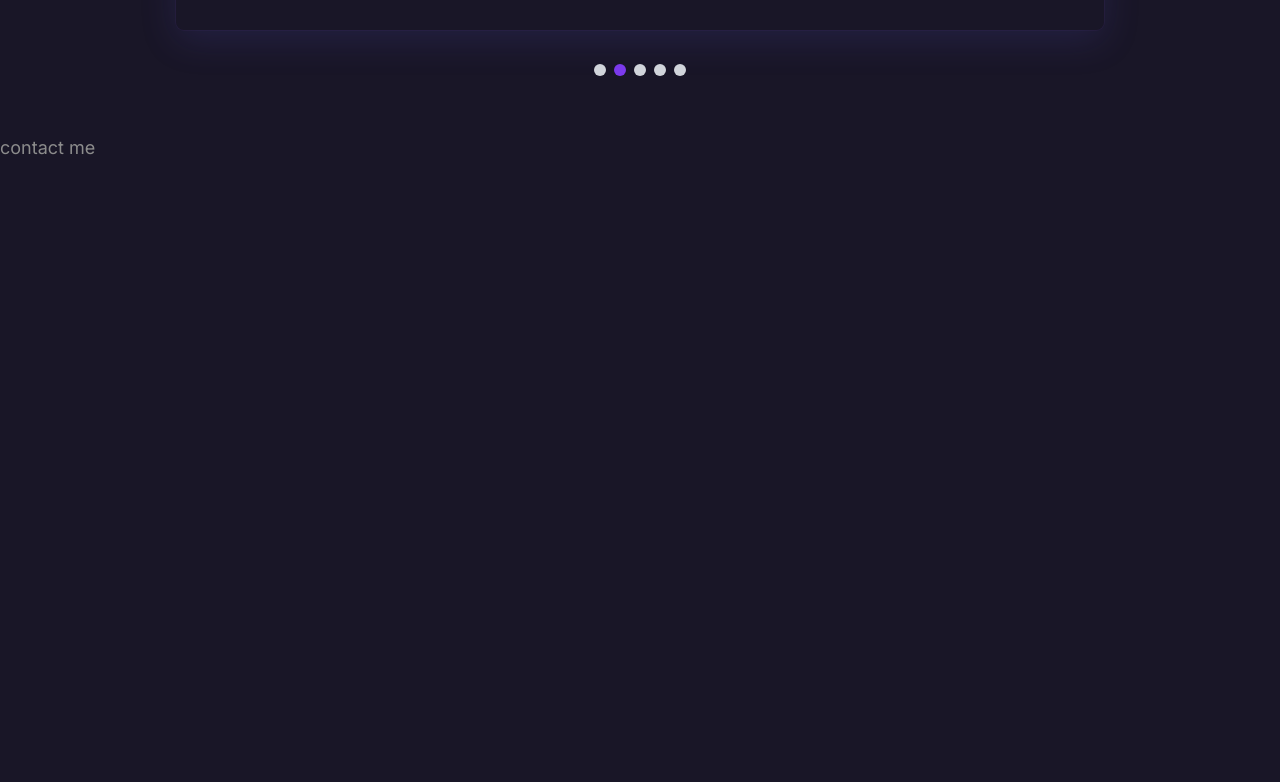
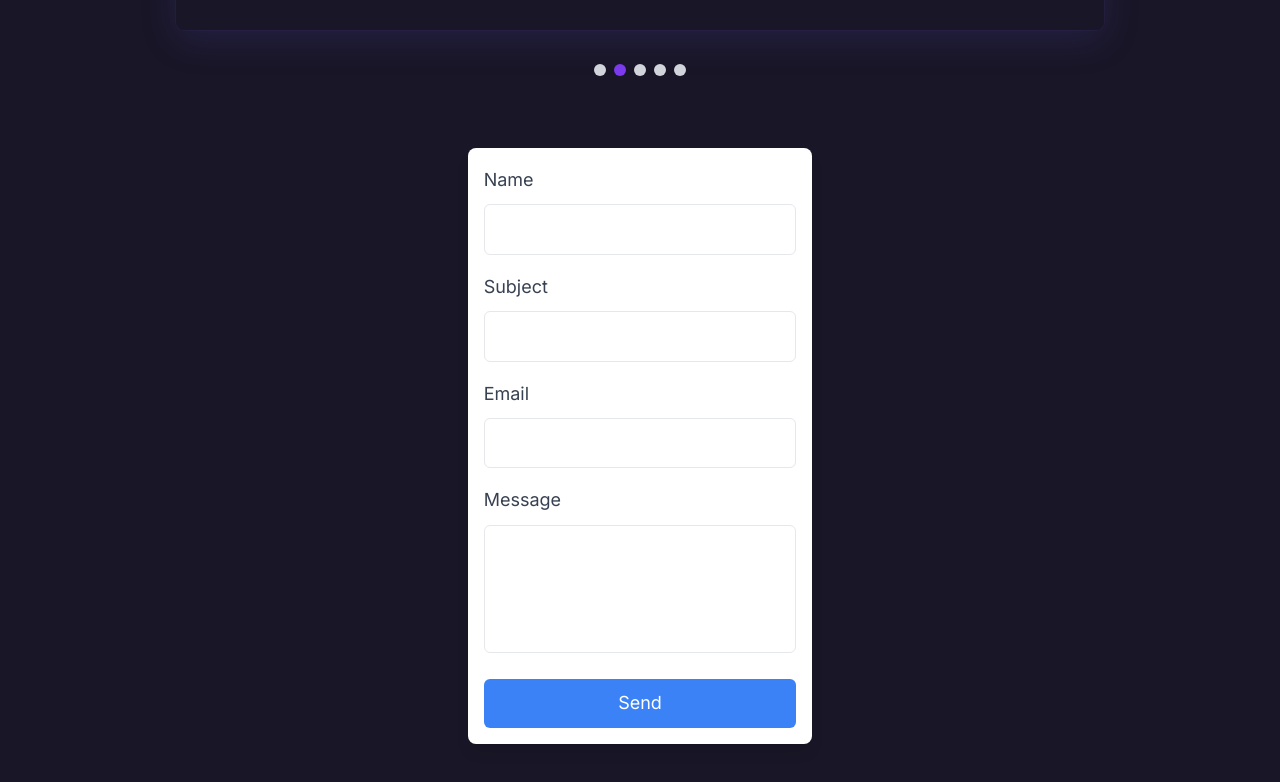
Before and after one commit to YousifQesim/portfolio, a Next.js app: page / in a window 1280 px wide. Shown: the part 3996-4778 px from the top of the page. Built offline with nearby package versions, Linux system fonts and the light colour scheme.

Commit message:
contact page create

```diff
--- a/src/components/Pages/ContactMe.js
+++ b/src/components/Pages/ContactMe.js
@@ -1,11 +1,96 @@
+"use client"
+import { useRef, useState } from "react";
+import emailjs from "@emailjs/browser";
+import { motion } from "framer-motion";
+import { ToastContainer, toast } from "react-toastify";
+import "react-toastify/dist/ReactToastify.css";
 
+const App = () => {
+  const form = useRef();
+  const [isSending, setIsSending] = useState(false);
 
-const ContactMe = () => {
+  const sendEmail = (e) => {
+    e.preventDefault();
+
+    setIsSending(true);
+
+    emailjs
+      .sendForm(
+        "service_op35dyj",
+        "template_ce3fxzh",
+        form.current,
+        "LNcV7stvoXWvNRvNW"
+      )
+      .then(() => {
+        setIsSending(false);
+        toast.success("Email sent successfully!");
+        form.current.reset(); // Reset form fields
+      })
+      .catch(() => {
+        setIsSending(false);
+        toast.error("Failed to send email. Please try again later.");
+      });
+  };
+
   return (
-    <div className="h-screen">
-      contact me
+    <div className="min-h-screen">
+      <div className="flex justify-center items-center h-full">
+        <motion.form
+          ref={form}
+          onSubmit={sendEmail}
+          className="max-w-md mx-auto my-4 p-4 shadow-lg rounded-lg bg-white"
+          initial={{ opacity: 0, y: -20 }}
+          animate={{ opacity: 1, y: 0 }}
+          exit={{ opacity: 0, y: 20 }}
+          transition={{ duration: 0.5 }}
+        >
+          <label className="block mb-2 text-gray-700">Name</label>
+          <input
+            type="text"
+            name="user_name"
+            className="w-full p-2 border rounded-md mb-4"
+            required
+          />
+
+          <label className="block mb-2 text-gray-700">Subject</label>
+          <input
+            type="text"
+            name="subject"
+            className="w-full p-2 border rounded-md mb-4"
+            required
+          />
+
+          <label className="block mb-2 text-gray-700">Email</label>
+          <input
+            type="email"
+            name="email"
+            className="w-full p-2 border rounded-md mb-4"
+            required
+          />
+
+          <label className="block mb-2 text-gray-700">Message</label>
+          <textarea
+            name="message"
+            className="w-full p-2 border rounded-md mb-4 h-32 resize-none"
+            required
+          />
+
+          <motion.input
+            type="submit"
+            value={isSending ? "Sending..." : "Send"}
+            className={`w-full p-2 rounded-md text-white ${
+              isSending
+                ? "bg-gray-400 cursor-not-allowed"
+                : "bg-blue-500 hover:bg-blue-600"
+            }`}
+            disabled={isSending}
+            whileTap={{ scale: 0.95 }}
+          />
+        </motion.form>
+      </div>
+      <ToastContainer position="bottom-right" />
     </div>
   );
-}
+};
 
-export default ContactMe;
+export default App;
--- /dev/null
+++ b/src/components/Pages/api/sendEmail.js
@@ -0,0 +1,33 @@
+import nodemailer from "nodemailer";
+
+const transporter = nodemailer.createTransport({
+  service: "gmail",
+  auth: {
+    user: 'yusif.200251370481@gmail.com',
+        pass: 'bomqoeidvcseyrqs'
+  },
+});
+
+export default async function handler(req, res) {
+  const { name, email, message } = req.body;
+
+  // Server-side validation
+  if (!name || !email || !message) {
+    return res.status(400).json({ message: "Please fill in all fields" });
+  }
+
+  try {
+    // Send email
+    await transporter.sendMail({
+      from: "your-email@gmail.com",
+      to: "your-email@gmail.com",
+      subject: "New message from contact form",
+      html: `<p>Name: ${name}</p><p>Email: ${email}</p><p>Message: ${message}</p>`,
+    });
+
+    return res.status(200).json({ message: "Email sent successfully" });
+  } catch (error) {
+    console.error(error);
+    return res.status(500).json({ message: "An error occurred while sending the email" });
+  }
+}
```
Also changed, not shown: Server.js (added, +49 -0 lines), package.json (+14 -2 lines), 1 other file (tests, documents, lock files or other folders).
